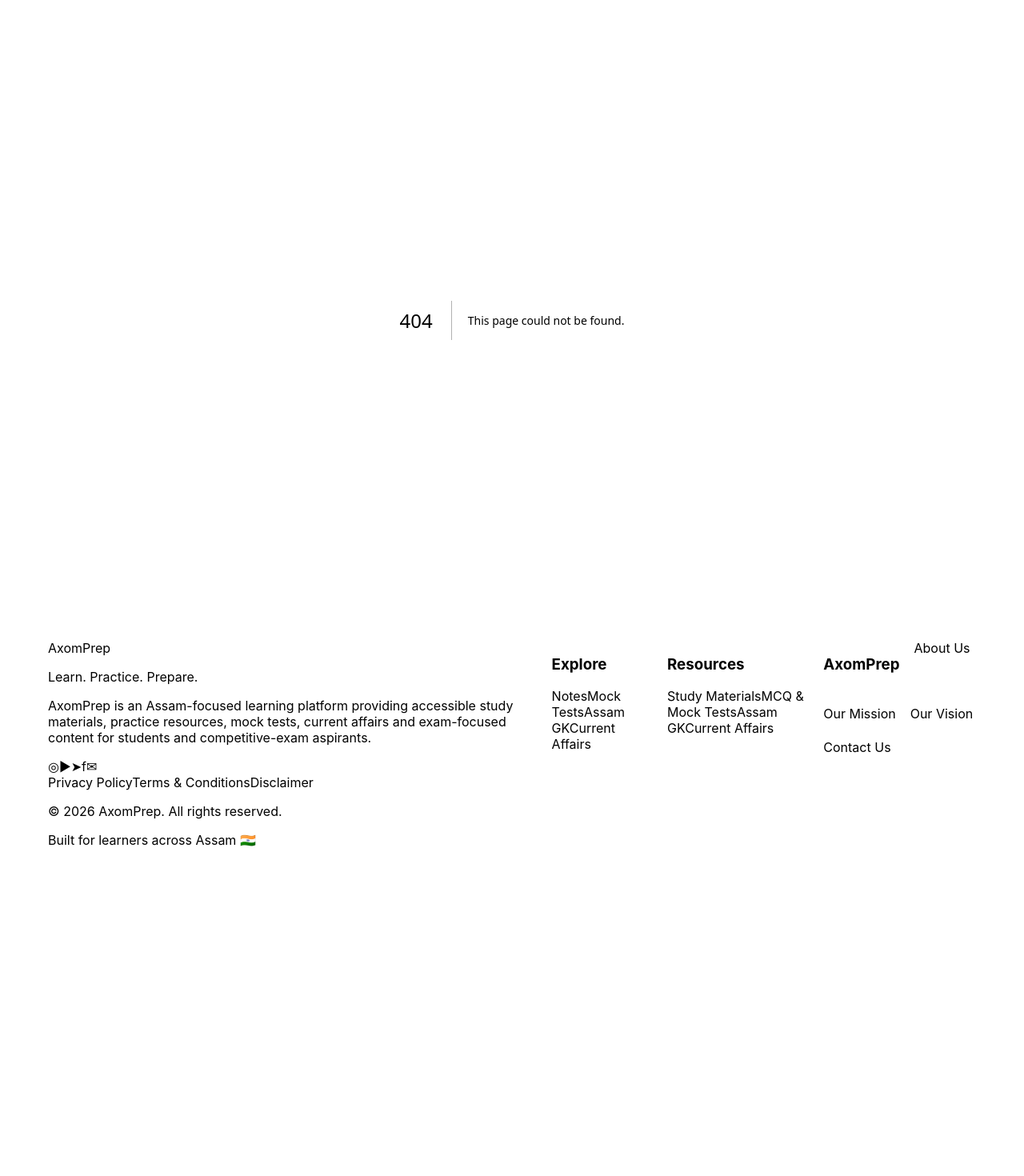
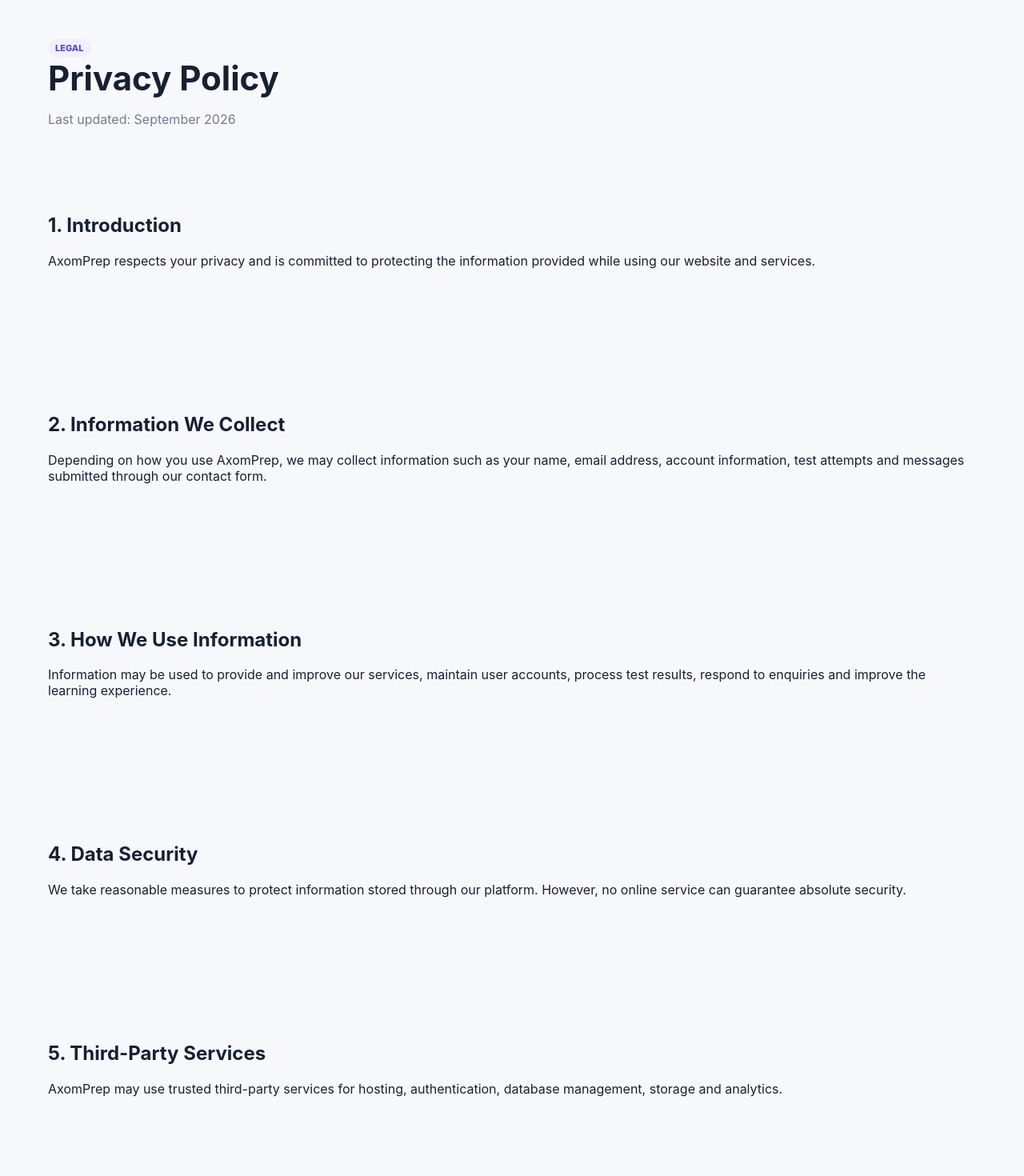
Before and after one commit to Firdushi/AxomPrep, a Next.js app: page /app/privacy in a window 1280 px wide. Before the commit this address had no page. Shown: the top 1470 px of the page at 80% size. Before the commit the page ends 1076 px from the top, so only its background shows below. Built offline with nearby package versions, Linux system fonts and the light colour scheme.

Commit message:
Add Privacy Policy page component
This file contains the Privacy Policy page for AxomPrep, detailing information collection, usage, and security measures.

```diff
--- /dev/null
+++ b/app/app/privacy/page.tsx
@@ -0,0 +1,101 @@
+export const metadata = {
+  title: "Privacy Policy | AxomPrep",
+  description:
+    "Privacy Policy for AxomPrep.",
+};
+
+export default function PrivacyPage() {
+  return (
+    <main className="page">
+      <div className="container">
+
+        <span className="badge">LEGAL</span>
+
+        <h1 className="page-title">
+          Privacy Policy
+        </h1>
+
+        <p className="muted">
+          Last updated: September 2026
+        </p>
+
+        <section className="section">
+          <h2>1. Introduction</h2>
+
+          <p>
+            AxomPrep respects your privacy and is committed
+            to protecting the information provided while using
+            our website and services.
+          </p>
+        </section>
+
+        <section className="section">
+          <h2>2. Information We Collect</h2>
+
+          <p>
+            Depending on how you use AxomPrep, we may collect
+            information such as your name, email address,
+            account information, test attempts and messages
+            submitted through our contact form.
+          </p>
+        </section>
+
+        <section className="section">
+          <h2>3. How We Use Information</h2>
+
+          <p>
+            Information may be used to provide and improve
+            our services, maintain user accounts, process
+            test results, respond to enquiries and improve
+            the learning experience.
+          </p>
+        </section>
+
+        <section className="section">
+          <h2>4. Data Security</h2>
+
+          <p>
+            We take reasonable measures to protect information
+            stored through our platform. However, no online
+            service can guarantee absolute security.
+          </p>
+        </section>
+
+        <section className="section">
+          <h2>5. Third-Party Services</h2>
+
+          <p>
+            AxomPrep may use trusted third-party services for
+            hosting, authentication, database management,
+            storage and analytics.
+          </p>
+        </section>
+
+        <section className="section">
+          <h2>6. Children's Privacy</h2>
+
+          <p>
+            Students should use AxomPrep responsibly and,
+            where appropriate, with the knowledge or guidance
+            of a parent or guardian.
+          </p>
+        </section>
+
+        <section className="section">
+          <h2>7. Contact</h2>
+
+          <p>
+            For privacy-related questions, contact us at:
+          </p>
+
+          <p>
+            <a href="mailto:firdushiyuup999@gmail.com">
+              firdushiyuup999@gmail.com
+            </a>
+          </p>
+        </section>
+
+      </div>
+    </main>
+  );
+}
```
